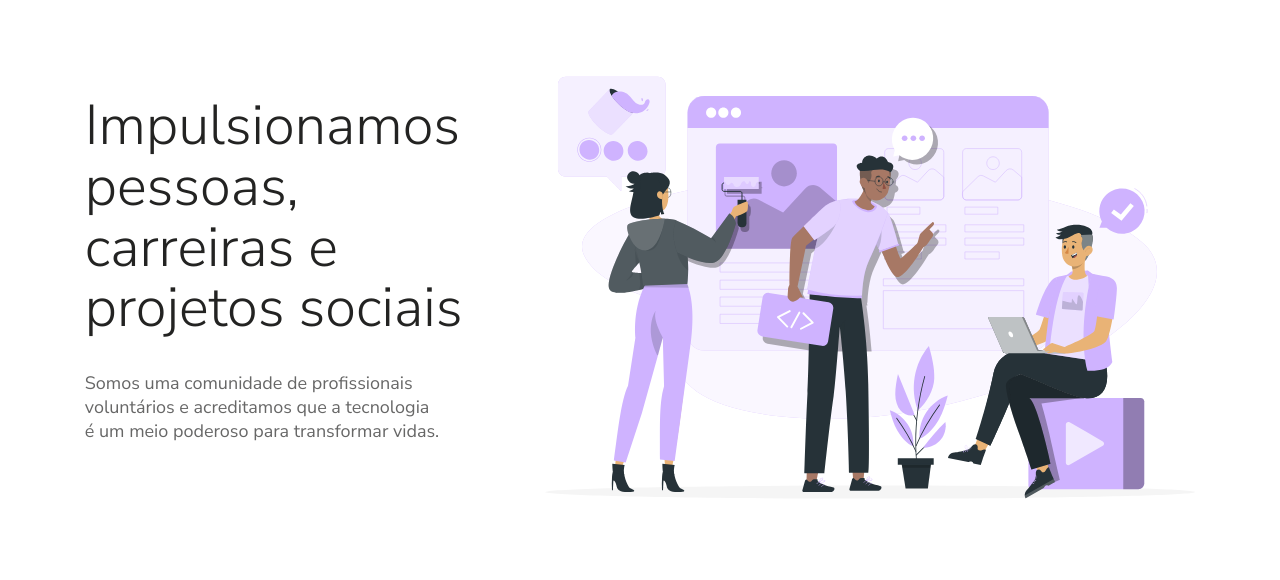
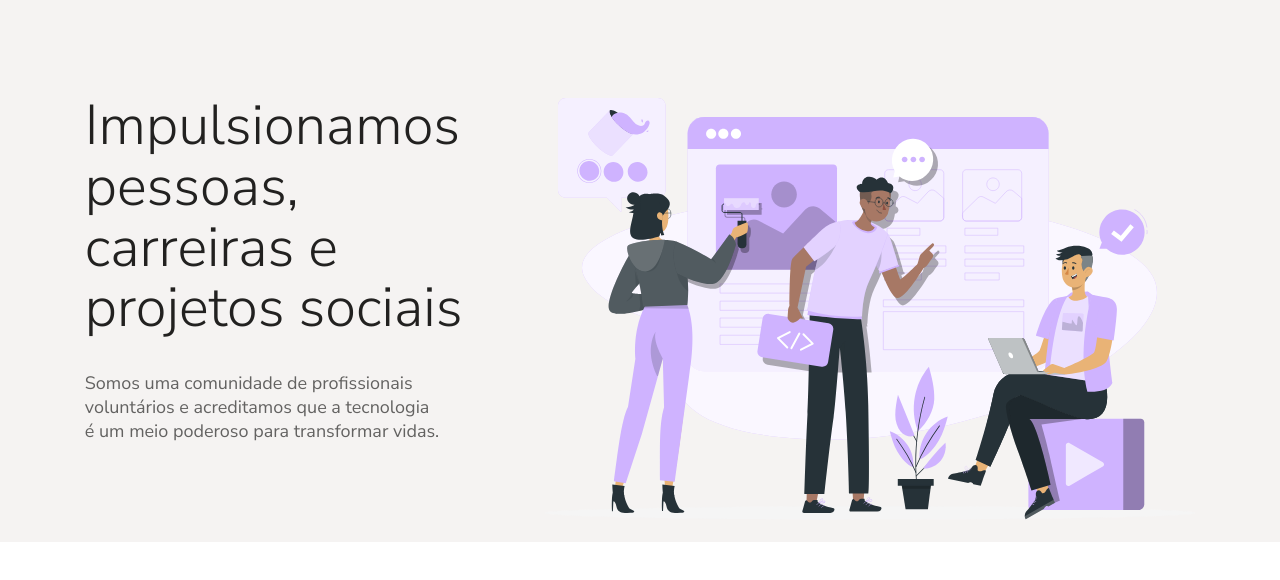
Before and after one commit to tech-pro-bem/institutional-tech-pro-bem, a Next.js app: page / in a window 1280 px wide. Shown: the top 580 px of the page. Built offline with nearby package versions, Linux system fonts and the light colour scheme.

Commit message:
adicionando cor ao fundo

```diff
--- a/app/components/SessionBegin/index.tsx
+++ b/app/components/SessionBegin/index.tsx
@@ -4,7 +4,7 @@ import styles from './style.module.css'
 
 export function SessionBegin() {
   return (
-    <section>
+    <section className={styles.begin}>
       <div className={`${styles.layout_begin} container`}>
         <div className={styles.text}>
           <h1 className={styles.title}>
--- a/app/components/SessionBegin/style.module.css
+++ b/app/components/SessionBegin/style.module.css
@@ -1,19 +1,26 @@
+.begin {
+  padding-top: 2rem;
+  background-color: var(--neutral-gray);
+}
+
 .layout_begin {
-  padding-top: 2rem;
+
   display: flex;
   flex-direction: column;
   align-items: center;
+
   width: 86.75%;
 }
 
 .layout_begin img {
-  margin: 3.8rem 0 3.375rem 0;
+  margin: 6rem 0 3.2rem 0;
   width: 100%;
-  max-width: 21.875rem;
+  max-height: 75vh;
 }
 
 .text {
   color: var(--neutral-black);
+  width: 100%;
 }
 
 .description {
@@ -23,6 +30,8 @@
   font-weight: var(--fw-400);
   line-height: 1.35;
   opacity: 0.87;
+  max-width: 50ch;
+  margin-inline: auto;
 
 }
 
@@ -60,12 +69,12 @@
     flex-direction: row;
     align-items: flex-start;
     gap: 1.875rem;
+    height: 31.875rem;
   }
   .layout_begin img {
     width: 42rem;
-    height: 32rem;
+    height: 27.15rem;
     max-width: 42rem;
-    transform: translate(0)
   }
 
   .text {
--- a/app/globals.css
+++ b/app/globals.css
@@ -70,6 +70,7 @@ iframe {
   --neutral-black: #030302;
   --neutral-gray-darkest: #575452;
   --neutral-white: #fdfcfc;
+  --neutral-gray: #F5F3F2;
 
   /* Font sizes */
   --fs-4: 1rem; /* 16px */
```
